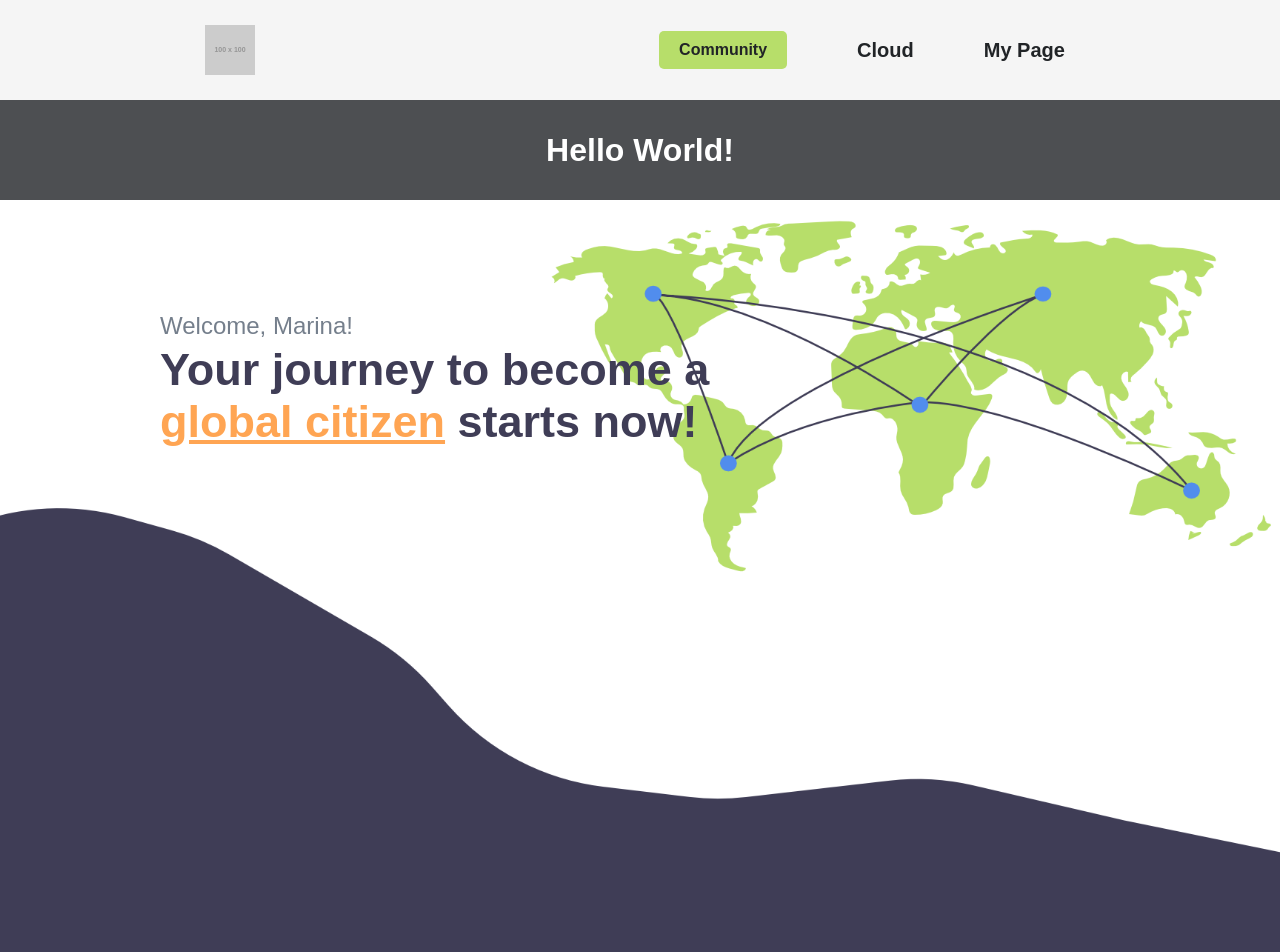
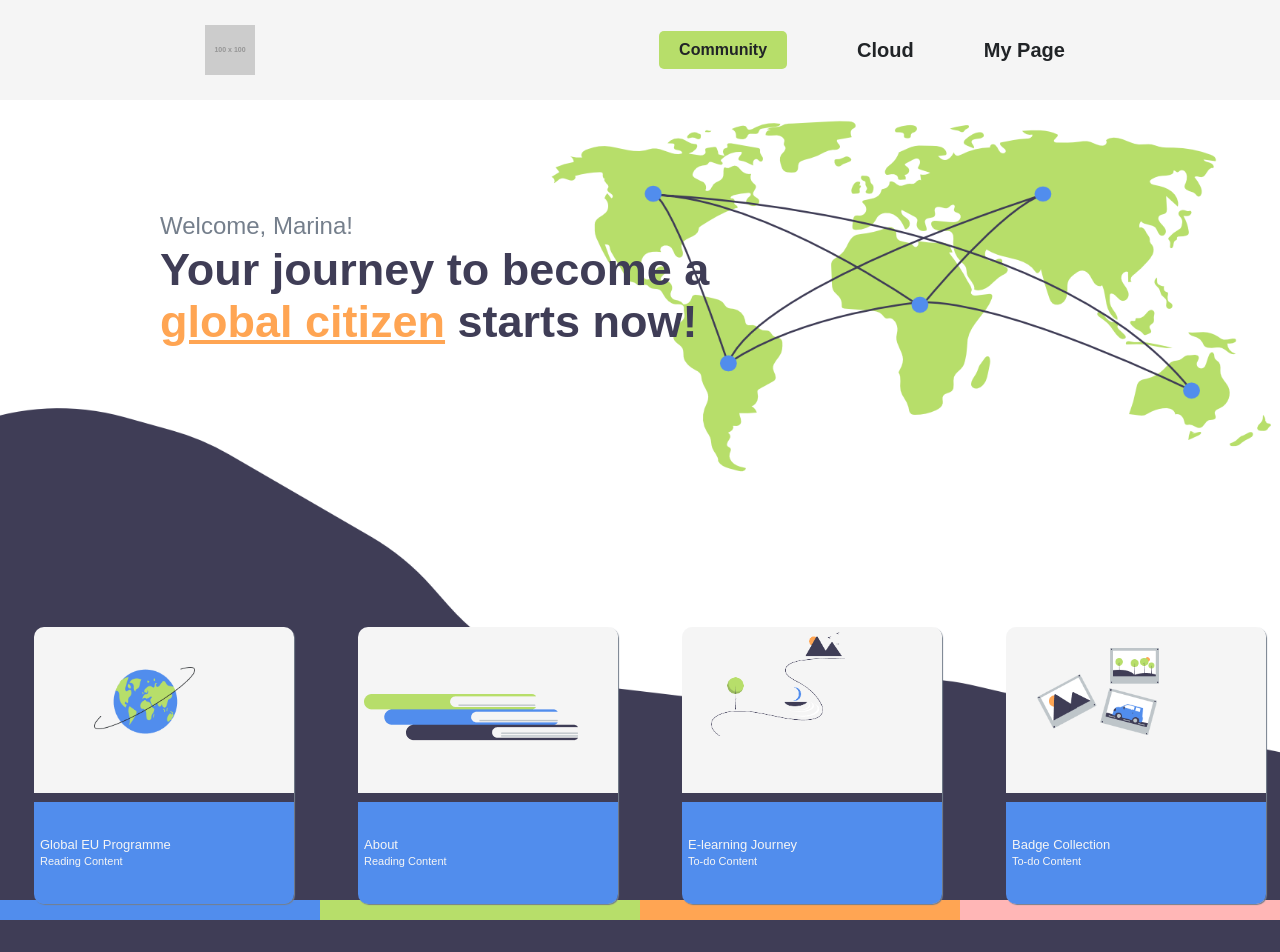
Before and after one commit to titouandeschanels/GlobalCitizenship, a React (Create React App) app in the folder gccapp/: page / in a window 1280 px wide. Shown: the top 952 px of the page. Built offline with nearby package versions, Linux system fonts and the light colour scheme; the HTML template or start-up script is replaced by a standard one.

Commit message:
Update square dimensions and alignment on home page

```diff
--- a/gccapp/src/components/squares/elements.js
+++ b/gccapp/src/components/squares/elements.js
@@ -1,5 +1,5 @@
 import styled from 'styled-components';
-import {Grey, Indigo, White, LightGrey, Blue} from '../../colors';
+import {Grey, Indigo, White, Blue} from '../../colors';
 
 export const SquareContainer = styled.div`
     display: flex;
@@ -8,17 +8,18 @@ export const SquareContainer = styled.div`
     height: 250px;
     width: 100%;
     padding: 0 10px;
-    background-color: ${LightGrey};
     font-size: 20px;
     font-weight: 600;
     gap : 5vw;
+    position : absolute;
+    top : 640px;
 `;
 
 export const SquareItem = styled.div`
     display: flex;
     flex-direction: column;
-    height: 177px;
-    width: 160px;
+    height: 277px;
+    width: 260px;
     border: none;
     border-radius: 10px;
     cursor: pointer;
@@ -40,8 +41,8 @@ export const TextRow = styled.div`
     flex-direction: column;
     align-items: flex-start;
     justify-content: flex-start;
-    height: 120px;
-    padding-top: 6px;
+    height: 220px;
+    padding-top: 100px;
     padding-left: 6px;
 `;
 
--- a/gccapp/src/pages/home.tsx
+++ b/gccapp/src/pages/home.tsx
@@ -1,5 +1,6 @@
 import ExampleComponent from "../components/exampleComponent";
 import BackgroundHomepage from "../components/background-homepage";
+import Squares from '../components/squares';
 import Page from "./page";
 
 interface HomeProps {
@@ -9,8 +10,8 @@ interface HomeProps {
 const Home: React.FC<HomeProps> = () => {
     return (
         <Page>
-            <ExampleComponent text="Hello World!" />
             <BackgroundHomepage name="Marina" />
+            <Squares />
         </Page>
     );
 }
--- a/gccapp/src/pages/page.tsx
+++ b/gccapp/src/pages/page.tsx
@@ -1,7 +1,6 @@
 import { ReactNode } from 'react';
 import Footer from '../components/footer';
 import Header from '../components/header';
-import Squares from '../components/squares';
 
 interface PageProps {
     children: ReactNode;
@@ -14,7 +13,6 @@ const Page: React.FC<PageProps> = ({ children }) => {
             <div style={{ marginTop: '100px' }}>
                 {children}
             </div>
-            <Squares />
             <Footer />
         </div>
     );
```
